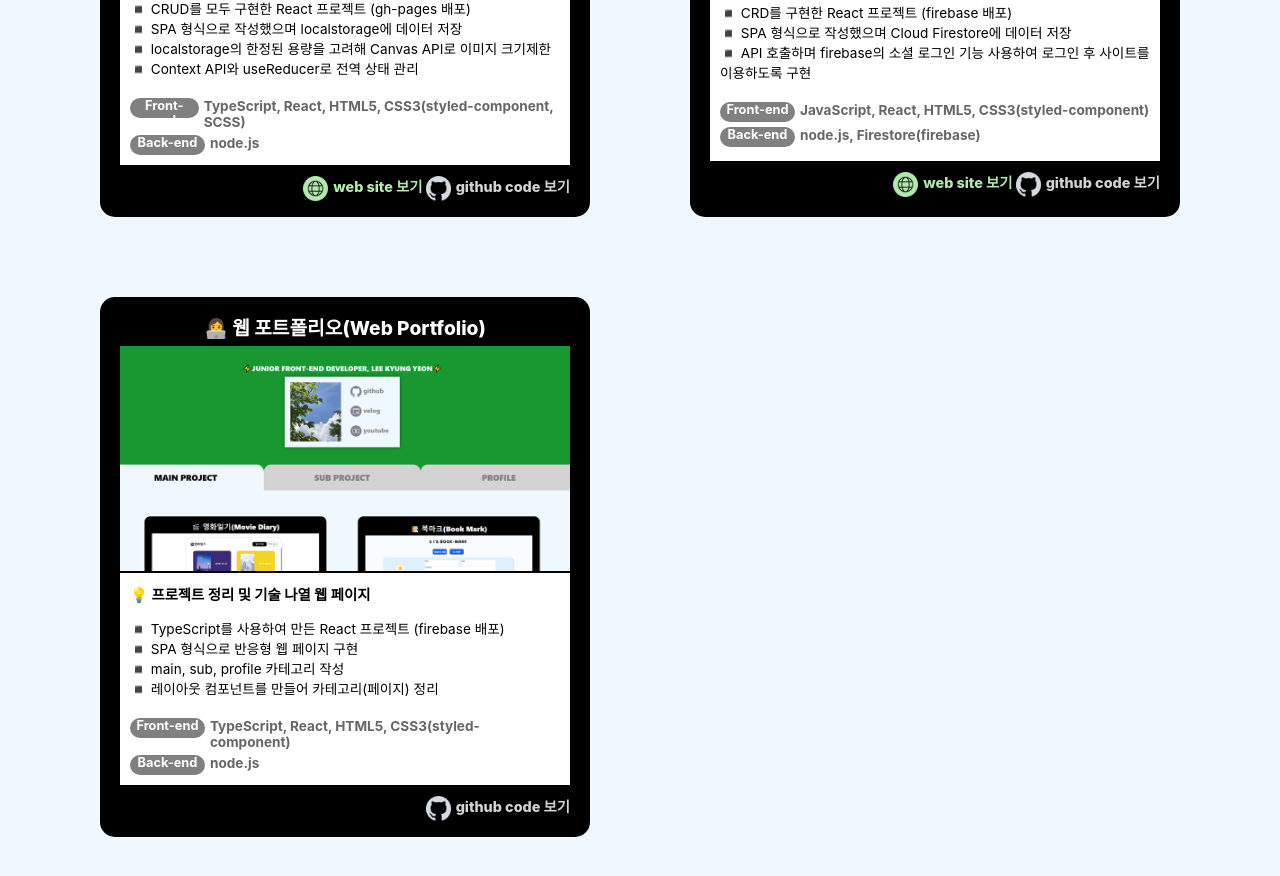
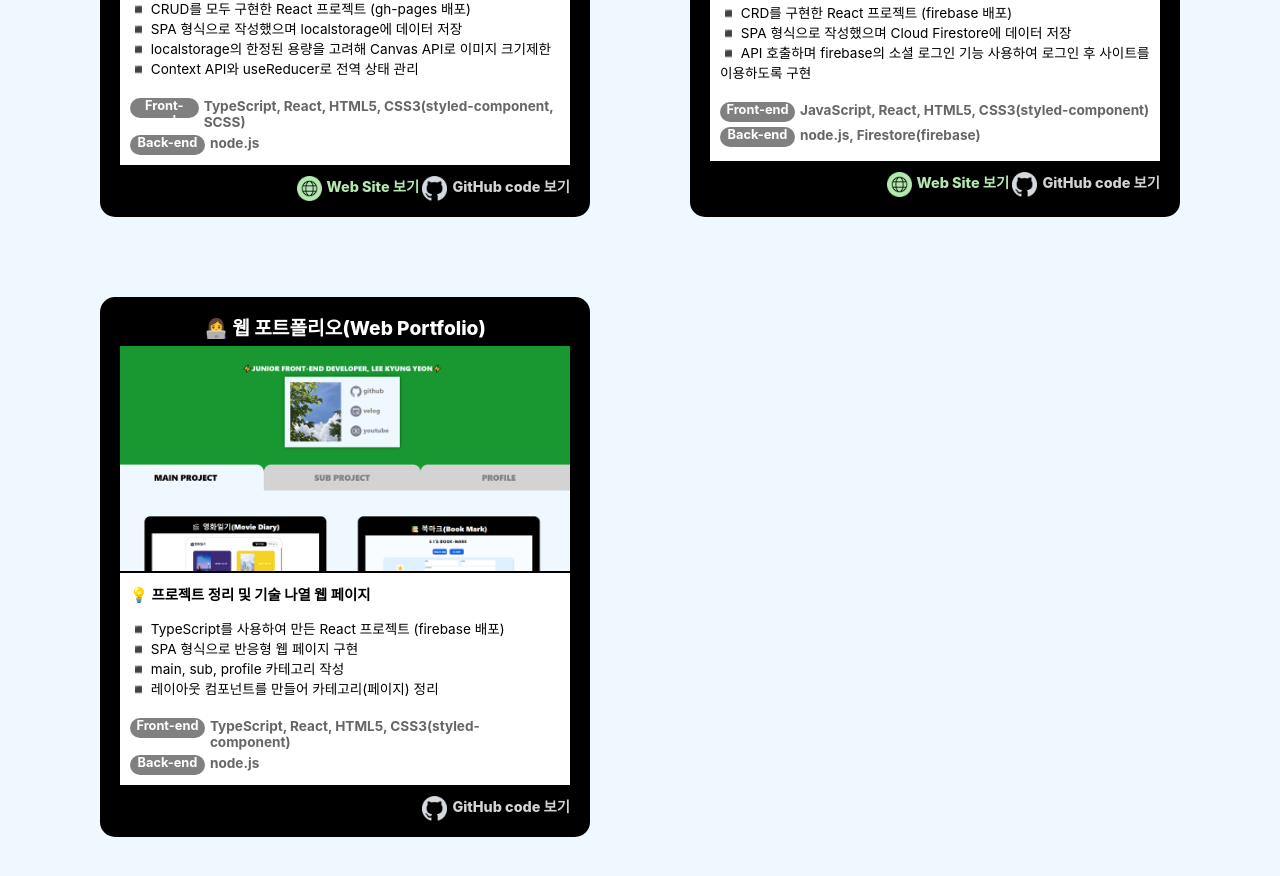
Before and after one commit to kylee31/web-portfolio, a React (Create React App) app: page /#/ in a window 1280 px wide. Shown: the part 780-1656 px from the top of the page. Built offline with nearby package versions, Linux system fonts and the light colour scheme.

Commit message:
데이터 수정

```diff
--- a/src/component/MainItem.tsx
+++ b/src/component/MainItem.tsx
@@ -28,9 +28,9 @@ function MainItem({ title, src, descript, front, back, takeaway, href, webhref }
             </Content>
             <WebLink>
                 {
-                    (webhref) ? <A style={{ color: "#b3e9af" }} href={webhref} target="_blank"><Icon alt="" src="img/logo/website.png" loading="lazy" />web site 보기 </A> : <></>
+                    (webhref) ? <A style={{ color: "#b3e9af" }} href={webhref} target="_blank"><Icon alt="" src="img/logo/website.png" loading="lazy" />Web Site 보기 </A> : <></>
                 }
-                <A href={href} target="_blank"><Icon alt="" src="img/logo/github2.png" />github code 보기</A>
+                <A href={href} target="_blank"><Icon alt="" src="img/logo/github2.png" />GitHub code 보기</A>
             </WebLink>
         </Item>
     );
--- a/src/component/SubItem.tsx
+++ b/src/component/SubItem.tsx
@@ -21,9 +21,9 @@ function SubItem({ src, title, date, webhref, href, youtube, color, languages, d
                 }
                 <WebLink>
                     {
-                        (webhref) ? <A style={{ color: "#b3e9af" }} href={webhref} target="_blank"><Icon alt="" src="img/logo/website.png" loading="lazy"/>web site 보기 </A> : <></>
+                        (webhref) ? <A style={{ color: "#b3e9af" }} href={webhref} target="_blank"><Icon alt="" src="img/logo/website.png" loading="lazy"/>Web Site 보기 </A> : <></>
                     }
-                    <A href={href} target="_blank"><Icon alt="" src="img/logo/github2.png" />github code 보기</A>
+                    <A href={href} target="_blank"><Icon alt="" src="img/logo/github2.png" />GitHub code 보기</A>
                 </WebLink>
             </Item>
             <Content>
```
